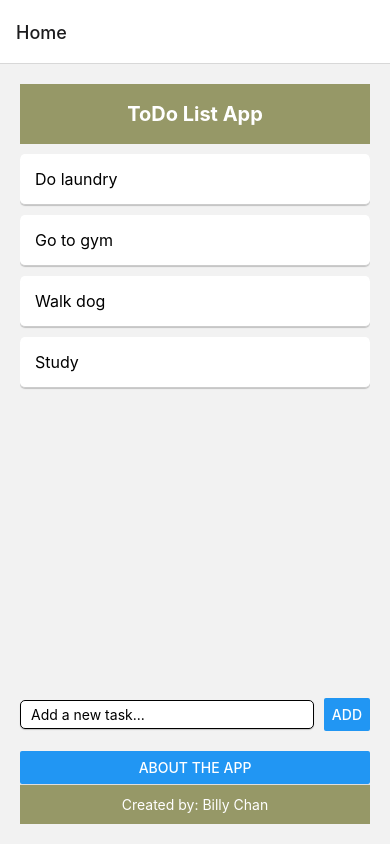
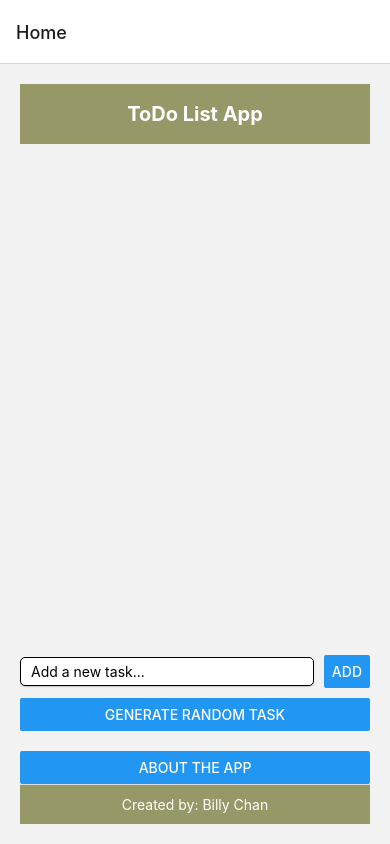
Before and after one commit to Billyat5/TodoListApp, a React Native app: screen / in a window 390 px wide. Built offline with nearby package versions, Linux system fonts and the light colour scheme.

Commit message:
Uploaded Lab 6

```diff
--- a/src/App.jsx
+++ b/src/App.jsx
@@ -8,10 +8,6 @@ const Stack = createStackNavigator();
 
 function App() {
   const [tasks, setTasks] = useState([
-    'Do laundry',
-    'Go to gym',
-    'Walk dog',
-    'Study'
   ]);
 
   const handleAdd = (newTask) => {
--- a/src/components/ToDoForm.jsx
+++ b/src/components/ToDoForm.jsx
@@ -1,22 +1,27 @@
 import React from 'react';
+import tasksData from '../data/tasks.json';
+import { StyleSheet, View, TextInput, Button } from 'react-native';
 
-import {
-    StyleSheet,
-    View,
-    TextInput,
-    Button
-  } from 'react-native';
+function ToDoForm({ onAdd }) {
+  const [taskText, setTaskText] = React.useState('');
+  const [tasks, setTasks] = React.useState([]);
 
-function ToDoForm({onAdd}){
-  const [taskText, setTaskText] = React.useState('');
+  React.useEffect(() => {
+    setTasks(tasksData.tasks);
+  }, []);
 
   const handleAdd = () => {
     onAdd(taskText);
     setTaskText('');
-  }
+  };
+
+  const handleAddTask = () => {
+    const randomTask = tasks[Math.floor(Math.random() * tasks.length)];
+    onAdd(randomTask);
+  };
 
   return (
-        <>
+    <View style={styles.formContainer}>
       <View style={styles.form}>
         <TextInput
           style={styles.input}
@@ -26,17 +31,21 @@ function ToDoForm({onAdd}){
         />
         <Button title="Add" onPress={handleAdd} />
       </View>
-        </>
+      <Button title="Generate Random Task" onPress={handleAddTask} />
+    </View>
   );
 }
 
 const styles = StyleSheet.create({
+  formContainer: {
+    marginTop: 20,
+    marginBottom: 20,
+  },
   form: {
     flexDirection: 'row',
     justifyContent: 'space-between',
     alignItems: 'center',
-    marginTop: 20,
-    marginBottom: 20,
+    marginBottom: 10,
   },
   input: {
     flex: 1,
@@ -50,7 +59,7 @@ const styles = StyleSheet.create({
     shadowOffset: { width: 0, height: 1 },
     shadowOpacity: 0.2,
     shadowRadius: 1,
-    elevation: 2
+    elevation: 2,
   },
 });
 
--- /dev/null
+++ b/src/data/tasks.json
@@ -0,0 +1,14 @@
+{
+    "tasks": [
+      "Finish homework",
+      "Buy groceries",
+      "Walk the dog",
+      "Read a book",
+      "Do laundry",
+      "Exercise",
+      "Practice coding",
+      "Write a blog post",
+      "Call a friend",
+      "Water the plants"
+    ]
+  }
--- a/src/screens/AboutScreen.jsx
+++ b/src/screens/AboutScreen.jsx
@@ -13,7 +13,7 @@ const AboutScreen = () => {
         <Text>Name of App: ToDo List App</Text>
         <TouchableOpacity onPress={handleNamePress}>
           <Text>Author Name: Billy Chan</Text>
-        </TouchableOpacity>
+        </TouchableOpacity>z
         <Text>Current Date: {new Date().toLocaleDateString()}</Text>
       </View>
     </MainLayout>
```
Lines whose indentation alone changed are shown as unchanged.
